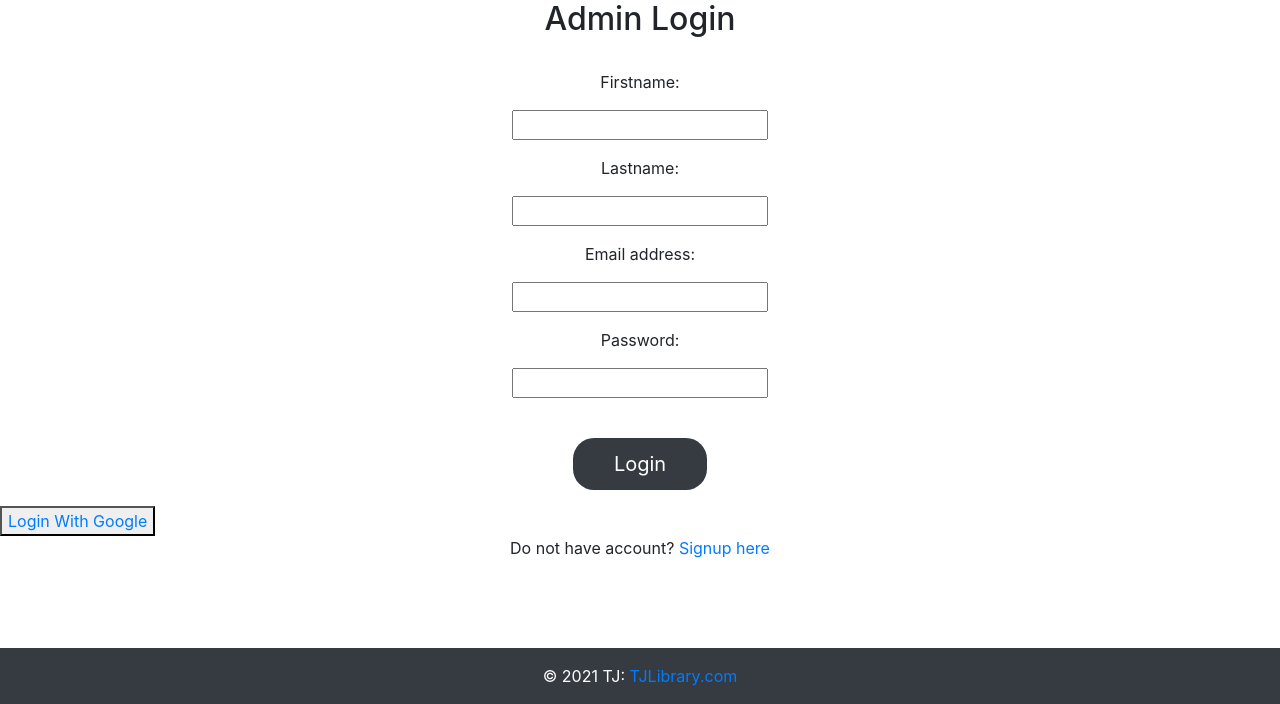
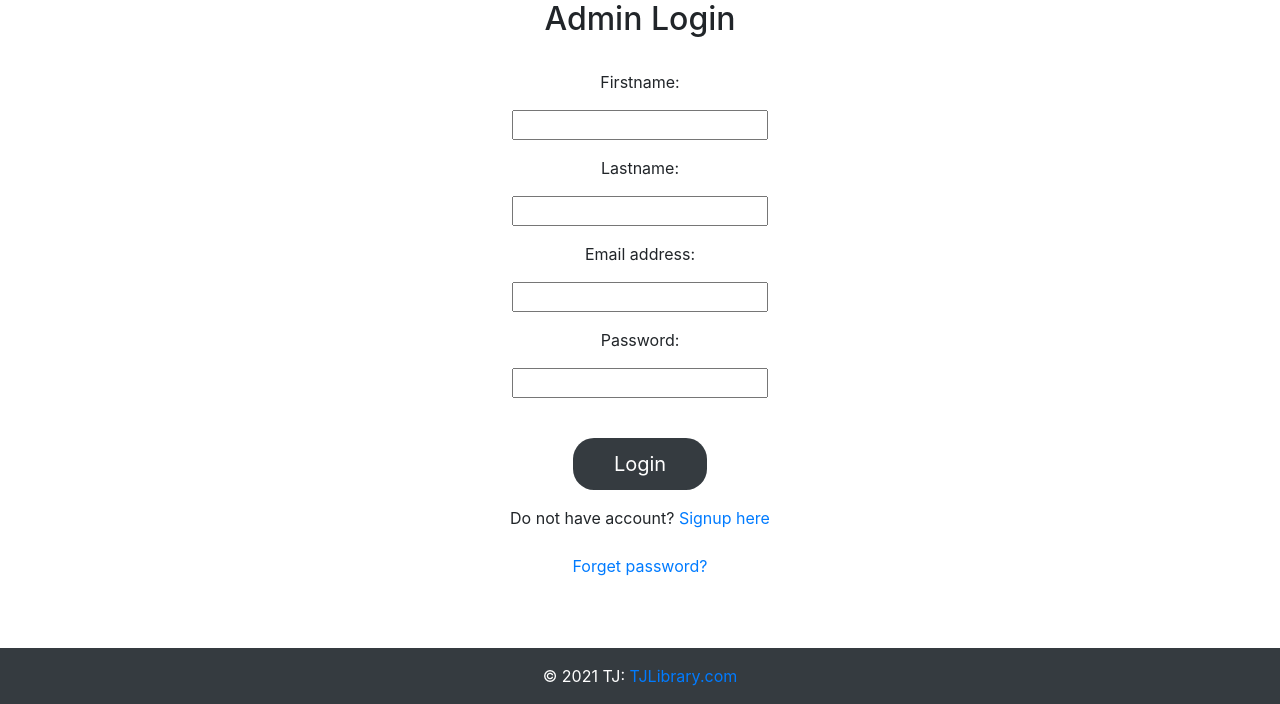
Before and after one commit to TejasJogi/Library-Management-System-Django-MYSQL, a Django app: template templates/library/adminlogin.html in a window 1280 px wide. Shown: the part 96-800 px from the top of the page. Run offline with Django 3.2, Linux system fonts and the light colour scheme; the template is opened without the code that fills it: values that come from a table or form of the project are taken from there, others are empty; parts of the project's set-up code (start-up, migrations or seed data) failed here and were passed over; some libraries are stand-ins or nearby versions.

Commit message:
Forget password link adde to adminlogin page

```diff
--- a/templates/library/adminlogin.html
+++ b/templates/library/adminlogin.html
@@ -26,14 +26,13 @@
         <br>
         <div class="form-group text-center">
             <div class="col-xs-8 col-xs-offset-4">
-                <button type="submit" class="btn btn-lg" style="background-color: #353b40; color: white; padding: 10px 40px 10px 40px; border-radius: 21px;">Login</button>
+                <button type="submit" class="btn btn-lg"
+                    style="background-color: #353b40; color: white; padding: 10px 40px 10px 40px; border-radius: 21px;">Login</button>
             </div>
         </div>
-        <div class="social">
-            <button><a href="{% provider_login_url 'google' %}">Login With Google</a></button>
-        </div>
     </form>
-    <div class="text-center">Do not have account? <a href="adminsignup">Signup here</a></div>
+    <div class="text-center">Do not have account? <a href="adminsignup">Signup here</a></div><br>
+    <div class="text-center"><a href="reset_password">Forget password?</a></div>
 </div>
 
 {% endblock body %}
```
